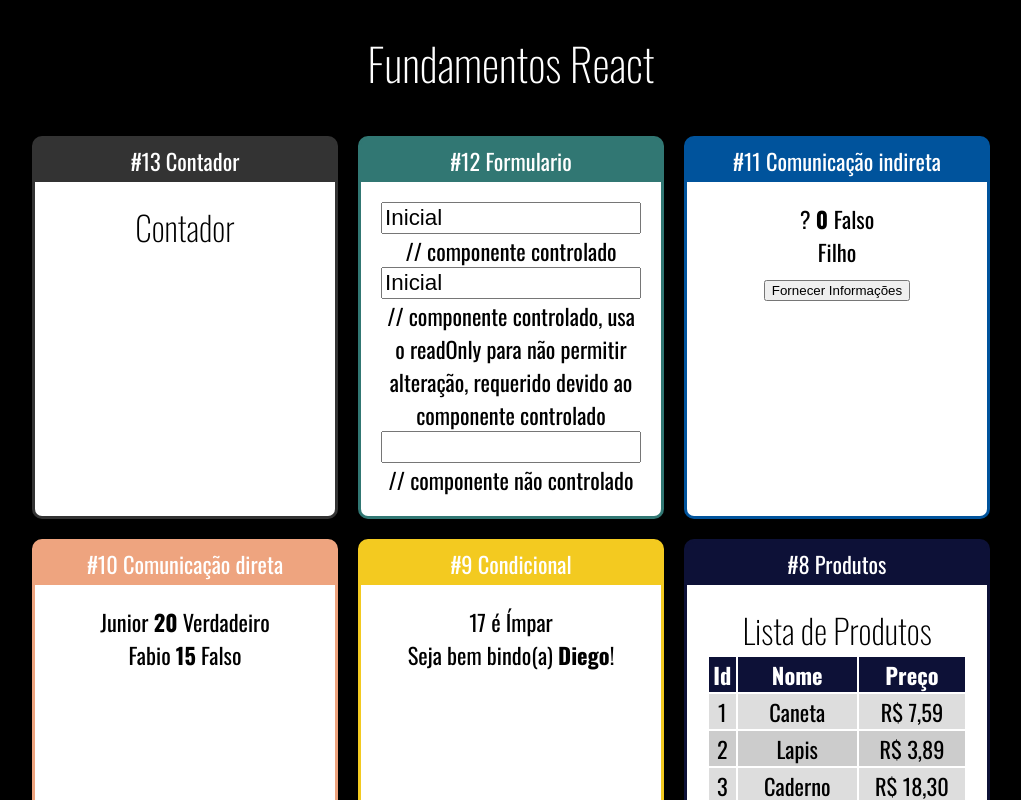
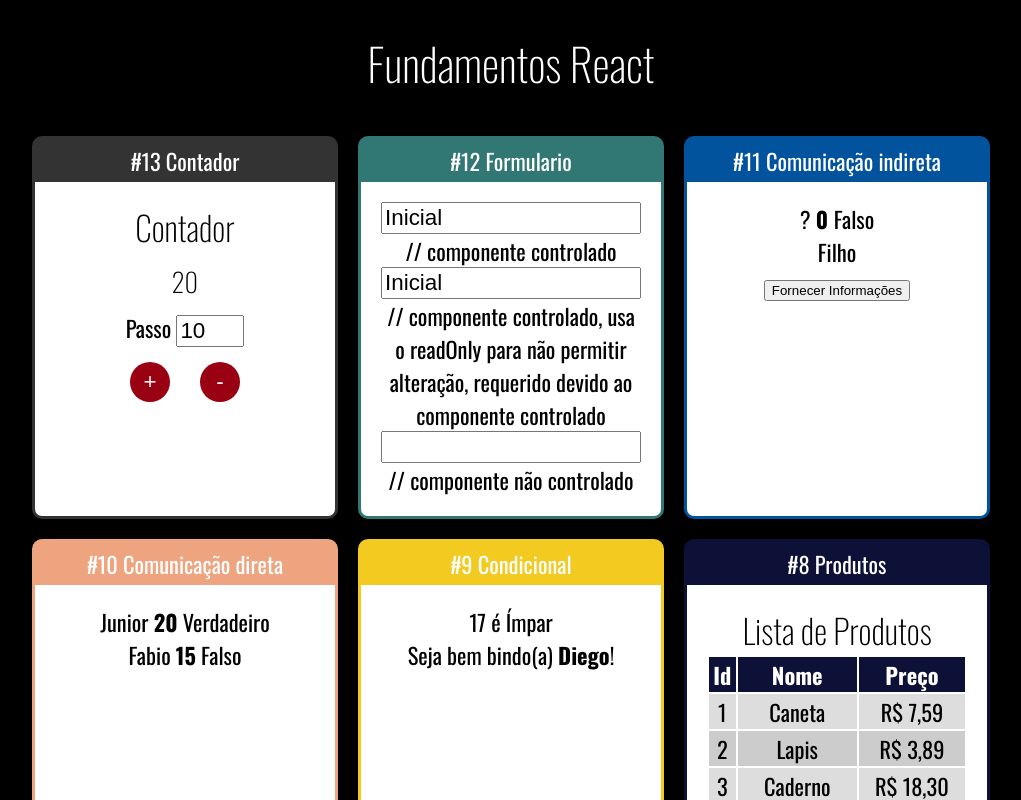
Before and after one commit to dronan/FundamentosReact, a React (Create React App) app: page / in a window 1280 px wide. Shown: the top 800 px of the page, without its empty margins (129-1150 px from the left). Built offline with nearby package versions, Linux system fonts and the light colour scheme.

Commit message:
exemplo de contador utilizando class

```diff
--- a/src/App.jsx
+++ b/src/App.jsx
@@ -23,7 +23,7 @@
 
 
       <Card titulo="#13 Contador" color="#333333">
-        <Contador></Contador>
+        <Contador numeroInicial={20} passoInicial={10}></Contador>
       </Card>
 
 
--- /dev/null
+++ b/src/components/contador/Contador.css
@@ -0,0 +1,19 @@
+.Contador input {
+  font-size: 1.4rem;
+  width: 60px;
+}
+
+.Contador button {
+  margin: 15px;
+  height: 40px;
+  width: 40px;
+  font-size: 1.4rem;
+  border-radius: 50%;
+  background-color: #990011;
+  color: #FCF6F5;
+  border: none;
+}
+
+.Contador h3 {
+    margin: 10px 0;
+}
--- a/src/components/contador/Contador.jsx
+++ b/src/components/contador/Contador.jsx
@@ -1,12 +1,46 @@
 import React, { Component } from "react";
+import "./Contador.css";
+export default class Contador extends Component {
 
-export default class Contador extends Component {
+    state = {
+            numero: this.props.numeroInicial,
+            passo: this.props.passoInicial || 5,
+    }
+
+    inc = () => {
+        this.setState({
+            numero: this.state.numero + this.state.passo
+        })
+    }
+
+    dec = () => {
+        this.setState({
+            numero: this.state.numero - this.state.passo
+        })
+    }
+
+    setPasso = (ev) => {
+        this.setState({
+            passo: +ev.target.value // o + converte para inteiro
+        })
+    }
 
     render() {
 
         return (
-            <div>
+            <div className="Contador">
                 <h2>Contador</h2>
+                <h3>{this.state.numero}</h3>
+                <div>
+                <label htmlFor="passoInput">Passo </label>
+                <input
+                    id="passoInput"
+                    type="number"
+                    value={this.state.passo}
+                    onChange={this.setPasso} />
+                </div>
+                <button onClick={this.inc}>+</button>
+                <button onClick={this.dec}>-</button>
             </div>
         )
 
```
